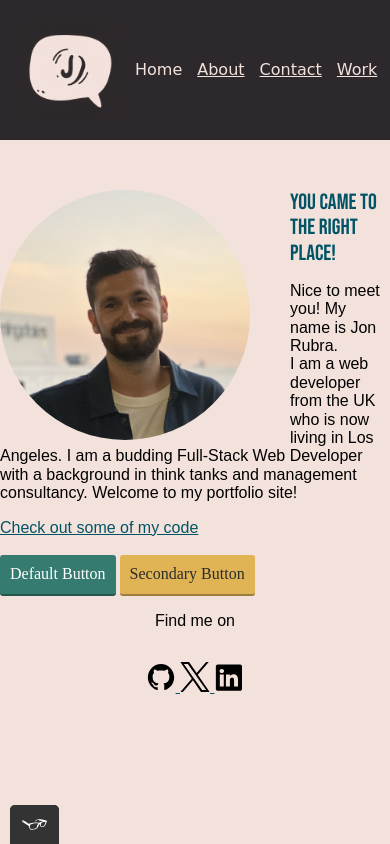
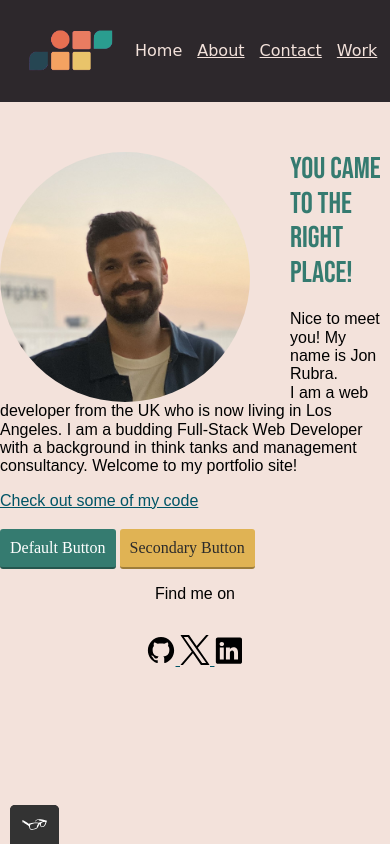
Before and after one commit to Jonnits/Portfolio-Website, a plain HTML site: page index.html in a window 390 px wide. Drawn offline with nearby package versions, Linux system fonts and the light colour scheme; a web font is replaced by a local one.

Commit message:
Updated logo and favicon across all pages

```diff
--- a/css/styles.css
+++ b/css/styles.css
@@ -13,7 +13,7 @@ body {
   font-family: "Bebas Neue", sans-serif;
   font-weight: 400;
   font-style: normal;
-  color: #005466
+  color: #357b70;
 }
 
 .link-script {
@@ -303,6 +303,6 @@ div.pullUp a:hover:before
     grid-row: auto / auto;
   }
   h1 {
-    font-size: 22px;
+    font-size: 30px;
   }
 }
--- a/index.html
+++ b/index.html
@@ -25,7 +25,7 @@
 <body>
   <header class="page-header">
 <!-- menubar initials logo-->
-      <img src="img/JR-logo.jpg" alt="Personal logo of Jon Rubra, a text logo in uppercase letters consisting of my initials" class="page-header__item" width="100px">
+      <img src="img/JR-logo.PNG" alt="Personal logo of Jon Rubra, a text logo in uppercase letters consisting of my initials" class="page-header__item" width="100px">
 <!-- menubar -->
       <nav class="main-navigation page-header__item">
         <ul role="menubar" class="navigation-list">
```
Also changed, not shown: about.html (+1 -1 lines), contact.html (+1 -1 lines), work.html (+1 -1 lines), img/JR-logo.PNG (added), img/JR-logo.jpg (deleted), img/favicon-32x32.png.
